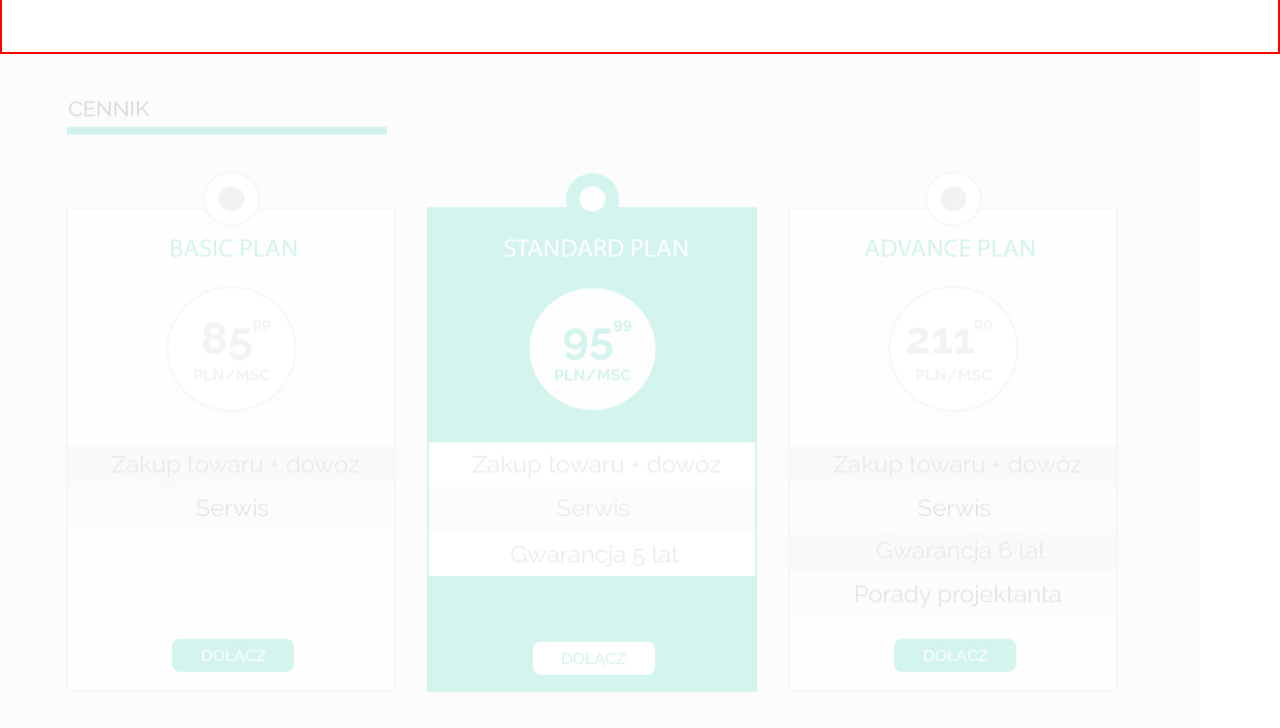
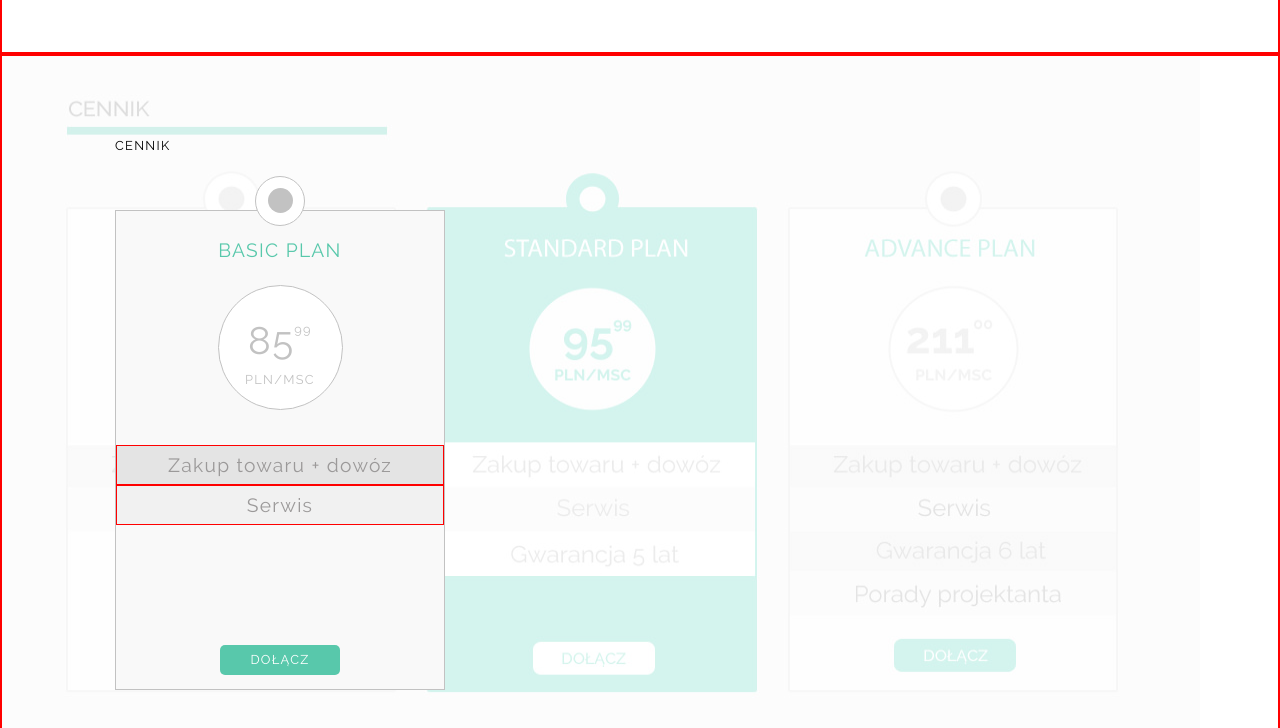
Before and after one commit to Natal1a/SitOnChair, a plain HTML site: page index.html in a window 1280 px wide. Shown: the part 812-1540 px from the top of the page. Drawn offline with Linux system fonts and the light colour scheme.

Commit message:
offer in price list section added

```diff
--- a/css/style.css
+++ b/css/style.css
@@ -180,38 +180,38 @@ header .item-photo {
 
 /* items section */
 
-section{
+section {
   border: 2px solid red;
 }
 
-.items{
+.items {
   display: flex;
   justify-content: space-between;
   height: 100%;
   width: 100%;
   padding: 25px 0 55px 0;
 }
-.items .item{
+
+.items .item {
   height: 220px;
   width: 320px;
 }
 
-.clair{
+.clair {
   background-image: url('../images/box1_img.jpg');
   background-repeat: no-repeat;
   background-position: center;
   background-size: cover;
 }
 
-.margarita{
+.margarita {
   background-image: url('../images/box2_img.jpg');
   background-repeat: no-repeat;
   background-position: center;
   background-size: cover;
-
 }
 
-.item .itemName{
+.item .itemName {
   width: 320px;
   height: 60px;
   background-color: white;
@@ -220,26 +220,132 @@ section{
   padding: 10px;
   position: absolute;
 }
-.item p{
+
+.item p {
   position: relative;
   top: 160px;
   left: 15px;
   font-size: 1.1em;
 }
 
-.items .note{
+.items .note {
   height: 252px;
   width: 338px;
   border: 1px solid #747474;
   padding: 20px;
 }
 
-.items .underlined{
+.items .underlined {
   border-bottom: 5px solid #58C8AB;
   width: 140px;
 }
 
-.note p{
+.note p {
   margin-bottom: 15px;
   color: #646464;
 }
+
+/* pricing list styles */
+
+.price-list {
+  padding: 80px 0;
+}
+
+.offers-container {
+  padding: 55px 0 0;
+}
+
+.offer {
+  height: 480px;
+  width: 330px;
+  border: 1px solid #C2C2C2;
+  background-color: #F9F9F9;
+}
+
+.outer-dot {
+  border-radius: 50%;
+  height: 50px;
+  width: 50px;
+  border: 1px solid #C2C2C2;
+  background-color: white;
+  margin: -35px auto -15px;
+}
+
+.inner-dot {
+  border-radius: 50%;
+  height: 25px;
+  width: 25px;
+  background-color: #C2C2C2;
+  margin: 11px auto;
+}
+
+.price {
+  border-radius: 50%;
+  border: 1px solid #C2C2C2;
+  height: 125px;
+  width: 125px;
+  margin: 25px auto 35px;
+  color: #C2C2C2;
+  background-color: white;
+}
+
+.price p {
+  margin: auto;
+  text-align: center;
+}
+
+.offer h3, p, a{
+  text-align: center;
+}
+.button-join{
+  display: block;
+  width: 120px;
+  padding: 5px;
+  border-radius: 5px;
+  margin: auto;
+  background-color: #58C8AB;
+  text-decoration: none;
+  color: white;
+  bottom: 0;
+}
+
+.offer h3 {
+  margin-top: 30px;
+  font-size: 1.5em;
+  color:#58C8AB;
+}
+
+.included{
+  height: 200px;
+  width: 100%;
+}
+
+.offer .included p {
+  width: 100%;
+  height: 40px;
+  border: 1px solid red;
+  padding: 10px;
+  font-size: 1.5em;
+  color:#9b9999;
+}
+
+.offer .included p:nth-child(2n+1) {
+background-color: #E4E4E4;
+}
+.offer .included p:nth-child(2n+2) {
+background-color: #F1F1F1;
+}
+
+
+
+.price p:first-child {
+  margin-top: 25px;
+  margin-bottom: 30px;
+}
+
+.price p:first-child span {
+  font-size: 3em;
+  margin-top: 50px;
+  position: relative;
+  top: 20px;
+}
--- a/index.html
+++ b/index.html
@@ -18,9 +18,9 @@
           Sit <span class="base-color bold">on</span> chair
         </div>
         <ul>
-          <li class="uppercase color-one"><a href="#">O firmie</a></li>
-          <li class="uppercase color-one"><a href="#">Galeria</a></li>
-          <li class="uppercase color-one"><a href="#">Kontakt</a></li>
+          <li class="uppercase"><a href="#">O firmie</a></li>
+          <li class="uppercase"><a href="#">Galeria</a></li>
+          <li class="uppercase"><a href="#">Kontakt</a></li>
         </ul>
       </div>
     </nav>
@@ -66,6 +66,36 @@
       </div>
       </section>
 
+      <section>
+        <div class="main-wraper price-list">
+          <h2 class="uppercase">Cennik</h2>
+
+          <div class="offers-container">
+
+            <div class="offer">
+              <div class="outer-dot">
+                <div class="inner-dot">
+                </div>
+              </div>
+
+              <h3>BASIC PLAN</h3>
+
+              <div class="price">
+                <p><span>85</span>99</p>
+                <p>PLN/MSC</p>
+              </div>
+              <div class="included">
+                <p>Zakup towaru + dowóz</p>
+                <p>Serwis</p>
+              </div>
+              <a class="button-join uppercase" href="#">Dołącz</a>
+            </div>
+
+          </div>
+
+        </div>
+      </section>
+
 
     </main>
 
```
